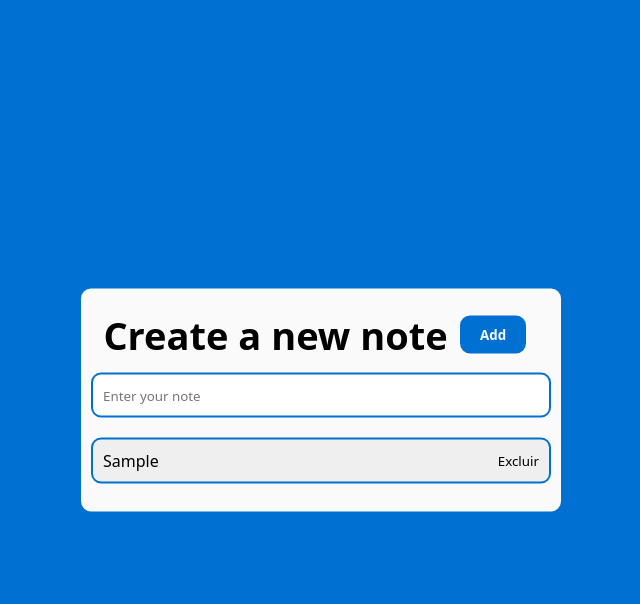
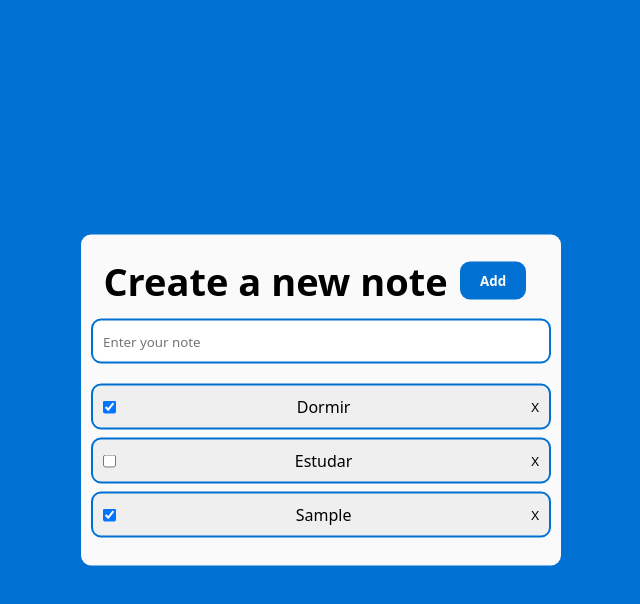
Before and after one commit to destrella66/todo-list, a plain HTML site: page index.html in a window 1280 px wide. Both pictures are taken after typing "Sample" into the empty fields and a click on the button "Add". Shown: the whole page, without its empty margins (319-959 px from the left). Drawn offline with Linux system fonts and the light colour scheme.

Commit message:
[Atualização] Muda o código base e faz novos eventos usando banco de dados com array

```diff
--- a/index.html
+++ b/index.html
@@ -12,10 +12,14 @@
       <div id="take-notes">
         <div class="header">
           <h1>Create a new note</h1>
-          <button id="addNote" onclick="addNote()">Add</button><br />
+          <button id="addNote"">Add</button><br />
         </div>
         <input type="text" id="noteId" placeholder="Enter your note" />
-        <div id="receiveNotes"></div>
+
+        <div id="receiveNotes">
+          <label class="noteBox"></label>
+        </div>
+
       </div>
     </div>
 
--- a/scr/script/scripts.js
+++ b/scr/script/scripts.js
@@ -1,28 +1,76 @@
-let takeNotes = document.getElementById("take-notes");
 let addNote = document.getElementById("addNote");
 let noteId = document.getElementById("noteId");
-let  noteBox = document.getElementsByClassName("noteBox");
-let receiveNotes = document.getElementById("receiveNotes")
+let receiveNotes = document.getElementById("receiveNotes");
+let noteBox = document.querySelector('.noteBox');
+
+let banco = [
+    {'tarefa': 'Dormir', 'status':'checked'},
+    {'tarefa': 'Estudar', 'status':''},
+];
+
+const criarItem = (tarefa, status, indice) => {
+    const item = document.createElement('label');
+    item.classList.add('noteBox');
+    item.addEventListener('click', clickItem)
+    item.innerHTML = `
+        <input type="checkbox" ${status} data-indice=${indice}>
+        <div>${tarefa}</div>
+        <input type="button" value="X" data-indice=${indice}>
+        `
+    receiveNotes.appendChild(item);
+}
+
+const limparTarefas = () => {
+while(receiveNotes.firstChild){
+    receiveNotes.removeChild(receiveNotes.lastChild)
+}
+}
 
 
-addNote.addEventListener("click", () => {
+const atualizarTela = () => {
+    limparTarefas();
+    banco.forEach( (item, indice) => criarItem(item.tarefa, item.status, indice))
+}
 
-    if(noteId.value == ''){
-        alert("Enter a note!");
+const inserirItem = (event) => {
+    const texto = noteId.value;
+
+    banco.push({'tarefa': texto, 'status': 'checked'})
+    noteId.value = '';
+}
+
+const enterPress = (event) => {
+    const tecla = event.key;
+
+    if(tecla === "Enter"){
+        inserirItem();
+        atualizarTela();
     }
-    else{
-        receiveNotes.innerHTML +=`
-            <div class="noteBox">
-                <span>
-                    ${noteId.value}
-                </span>
-                <button class="deleteButton">Excluir</button>
+}
+const buttonClick = () => {
+    if(noteId.value != ''){
 
-            </div>
-        `;
+        inserirItem();
+        atualizarTela();
+    }
+}
+
+const removerItem = (indice) => {
+    banco.splice(indice, 1);
+    atualizarTela();
+}
+
+const clickItem = (evento) => {
+    const elemento = evento.target;
+    if(elemento.type === 'button'){
+        const indice =  elemento.dataset.indice;
+        removerItem(indice);
+    }
+}
 
 
-        noteId.value = "";
+noteId.addEventListener("keypress", enterPress)
+addNote.addEventListener("click", buttonClick)
+document.querySelector(".noteBox").addEventListener("click", clickItem)
 
-    }
-});
+atualizarTela();
```
